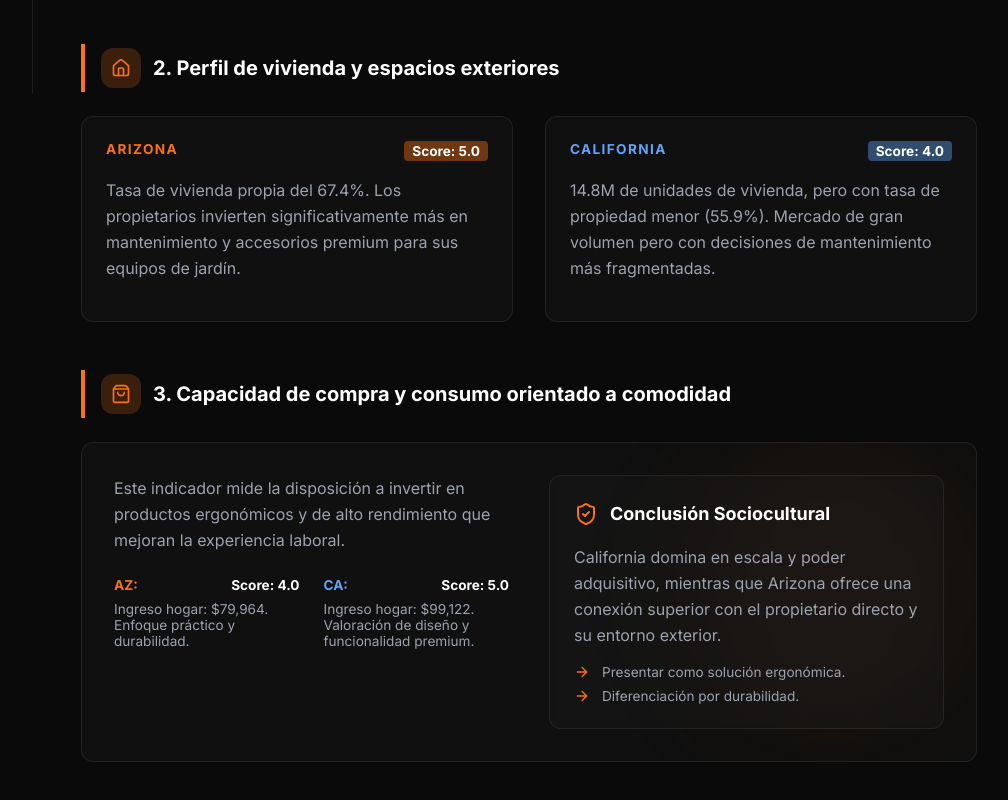
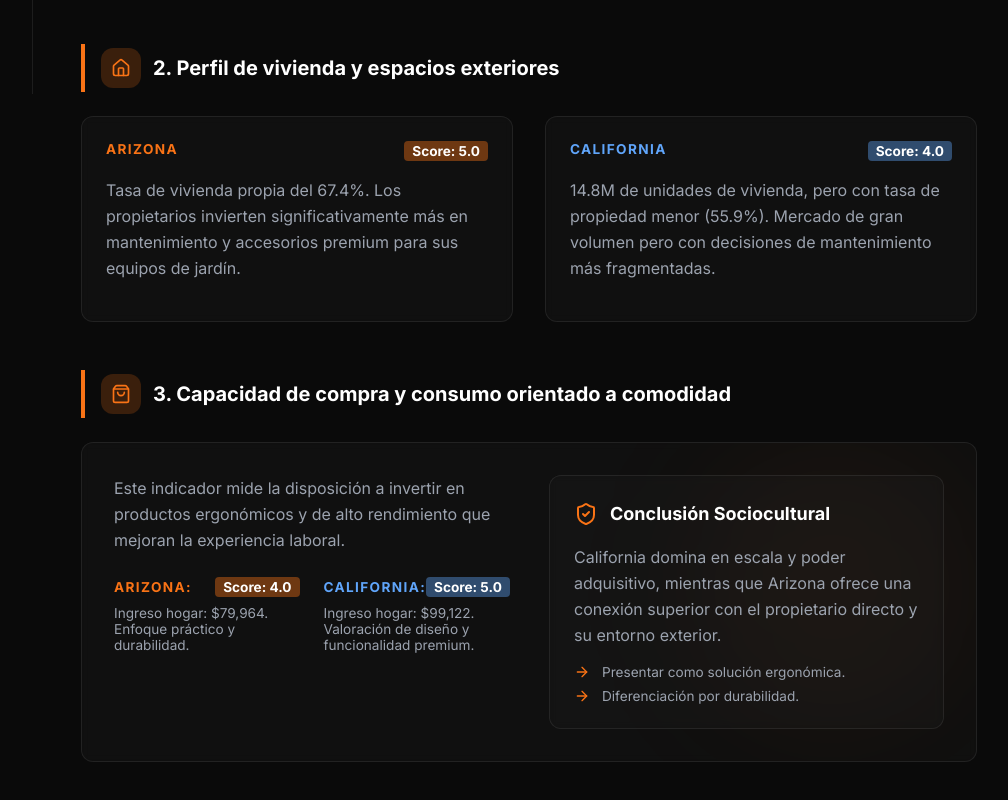
Before and after one commit to 4builes-crypto/Umo-internationalization, a React (Vite) app: page /social-cultural in a window 1280 px wide. Shown: the part 706-1506 px from the top of the page, without its empty margins (255-1263 px from the left). Built offline with nearby package versions, Linux system fonts and the light colour scheme.

Commit message:
style: standardize state names and score badges in Socio-Cultural section 3

```diff
--- a/src/pages/SocialCultural.tsx
+++ b/src/pages/SocialCultural.tsx
@@ -155,18 +155,18 @@ export const SocialCultural = () => {
               </p>
               <div className="grid grid-cols-2 gap-6">
                 <div className="space-y-2">
-                  <div className="flex justify-between">
-                    <span className="text-unoOrange font-bold text-xs uppercase">AZ:</span>
-                    <span className="text-xs font-bold text-white">Score: 4.0</span>
+                  <div className="flex justify-between items-center mb-2">
+                    <span className="text-unoOrange font-bold text-xs uppercase tracking-widest">ARIZONA:</span>
+                    <span className="text-xs font-bold text-white px-2 py-0.5 bg-unoOrange/40 rounded whitespace-nowrap">Score: 4.0</span>
                   </div>
                   <p className="text-xs text-textSecondary">
                     {language === 'es' ? 'Ingreso hogar: $79,964. Enfoque práctico y durabilidad.' : 'Household income: $79,964. Focus on practicality and durability.'}
                   </p>
                 </div>
                 <div className="space-y-2">
-                  <div className="flex justify-between">
-                    <span className="text-blue-400 font-bold text-xs uppercase">CA:</span>
-                    <span className="text-xs font-bold text-white">Score: 5.0</span>
+                  <div className="flex justify-between items-center mb-2">
+                    <span className="text-blue-400 font-bold text-xs uppercase tracking-widest">CALIFORNIA:</span>
+                    <span className="text-xs font-bold text-white px-2 py-0.5 bg-blue-400/40 rounded whitespace-nowrap">Score: 5.0</span>
                   </div>
                   <p className="text-xs text-textSecondary">
                     {language === 'es' ? 'Ingreso hogar: $99,122. Valoración de diseño y funcionalidad premium.' : 'Household income: $99,122. Appreciation for premium design and functionality.'}
```
